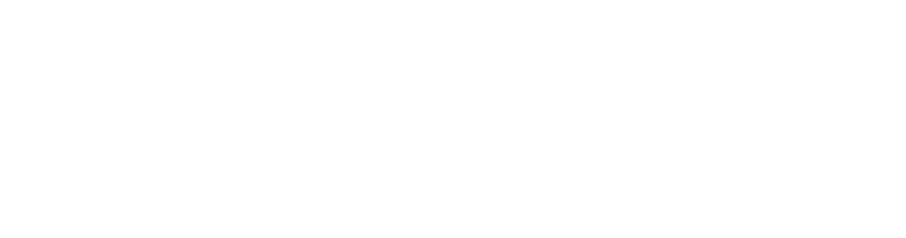
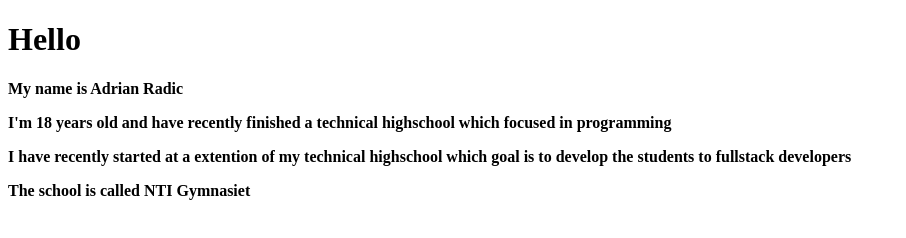
Before and after one commit to IsaacHog/Projekt1, a plain HTML site: page Adrian/Adrian.html in a window 1280 px wide. Shown: the whole page, without its empty margins (0-906 px from the left). Drawn offline with Linux system fonts and the light colour scheme.

Commit message:
Adrian Info

```diff
--- a/Adrian/Adrian.html
+++ b/Adrian/Adrian.html
@@ -4,9 +4,23 @@
     <meta charset="UTF-8">
     <meta http-equiv="X-UA-Compatible" content="IE=edge">
     <meta name="viewport" content="width=device-width, initial-scale=1.0">
-    <title>Document</title>
+    <title>Adrian's page</title>
 </head>
+<h1>Hello</h1>
 <body>
+<div id="Info">
+    <h4>
+        <p>My name is Adrian Radic</p>
+        <p>I'm 18 years old and have recently finished a technical highschool which focused in programming</p>
+        <p>I have recently started at a extention of my technical highschool which goal is to develop the students to fullstack developers</p>
+        <p> The school is called <b>NTI Gymnasiet</b></p>
 
+    </h4>
+</div>
+
+
+<div id="Projekt showcase" >
+
+     </div>
 </body>
 </html>
```
